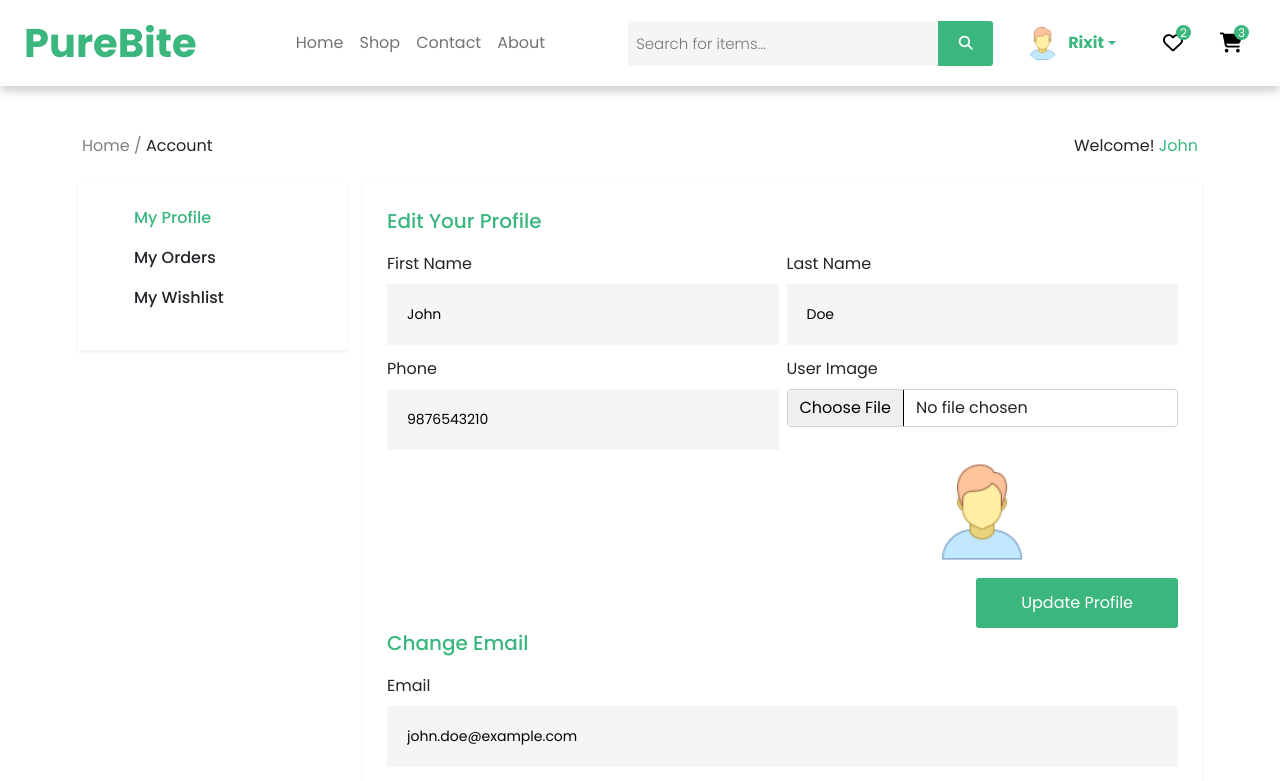
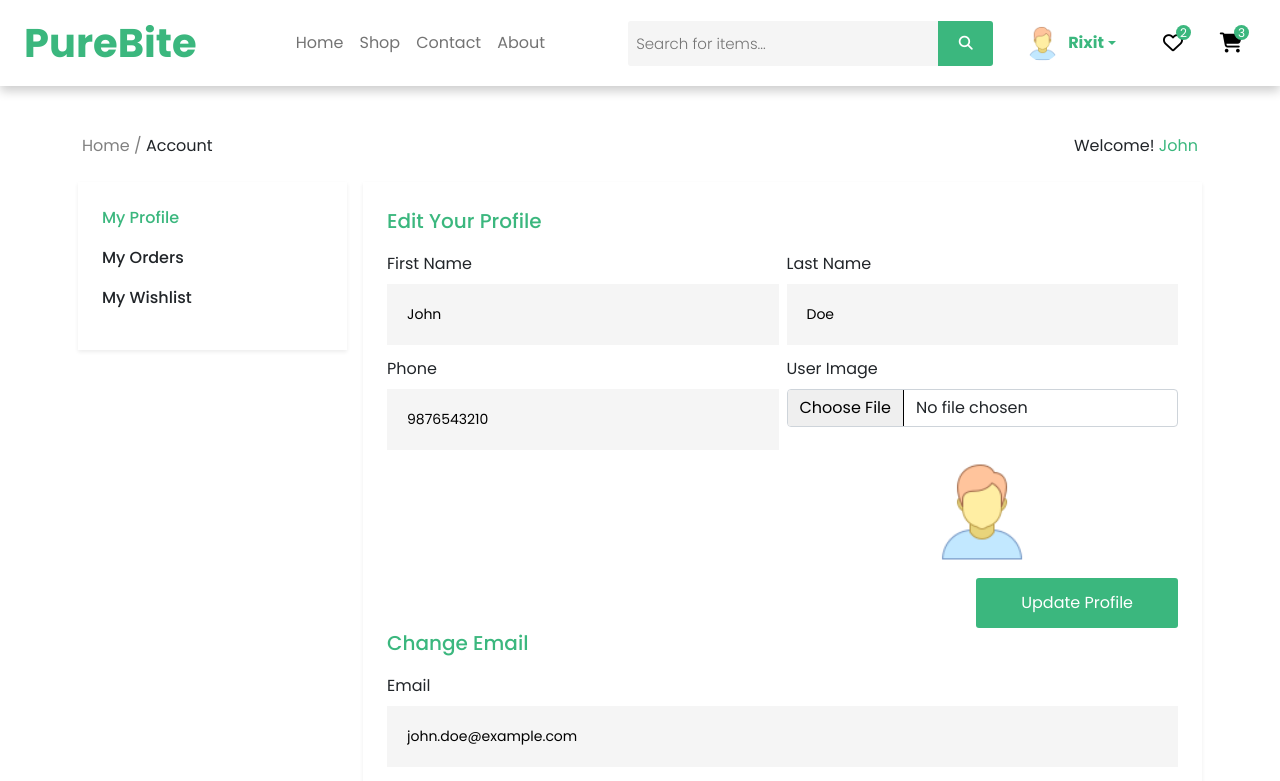
Before and after one commit to rixit-dobariya/grocery-store-mern, a React (Vite) app in the folder client/: page /account in a window 1280 px wide. Shown: the top 781 px of the page. Built offline with nearby package versions, Linux system fonts and the light colour scheme.

Commit message:
final touches done

```diff
--- a/client/src/pages/user/MyAccount/MyAccount.jsx
+++ b/client/src/pages/user/MyAccount/MyAccount.jsx
@@ -29,8 +29,8 @@ const MyAccount = () => {
             <div className="container">
                 <div className="row">
                     <div className="col-12 col-md-3 p-2 d-flex flex-row flex-sm-column ">
-                        <div className="shadow-sm p-4 d-flex heading text-nowrap">
-                            <ul className="d-flex flex-row flex-md-column gap-3 heading">
+                        <div className="shadow-sm p-4 d-flex heading text-nowrap flex-md-grow-0 flex-grow-1 justify-content-md-start justify-content-center">
+                            <ul className="d-flex flex-row flex-md-column gap-3 heading align-items-start p-0">
                                 <li className={`menu-item js-account mb-0 ${activeTab === 'my-profile' ? 'active' : ''}`} onClick={() => setActiveTab('my-profile')}>My Profile</li>
                                 <li className={`menu-item my-orders-main mb-0 ${activeTab === 'all-orders' ? 'active' : ''}`} onClick={() => setActiveTab('all-orders')}>My Orders</li>
                                 <li className={`menu-item mb-0 ${activeTab === 'my-wishlist' ? 'active' : ''}`} onClick={() => setActiveTab('my-wishlist')}>My Wishlist</li>
@@ -48,10 +48,14 @@ const MyAccount = () => {
                                 <UpdatePasswordForm />
                             </div>
                             <div id="all-orders" className={activeTab === 'all-orders' ? '' : 'd-none'}>
-                                <OrdersTable />
+                                <div className="table-responsive">
+                                    <OrdersTable />
+                                </div>
                             </div>
                             <div id="my-wishlist" className={activeTab === 'my-wishlist' ? '' : 'd-none'}>
-                                <WishlistTable />
+                                <div className="table-responsive">
+                                    <WishlistTable />
+                                </div>
                             </div>
                         </div>
                     </div>
```
